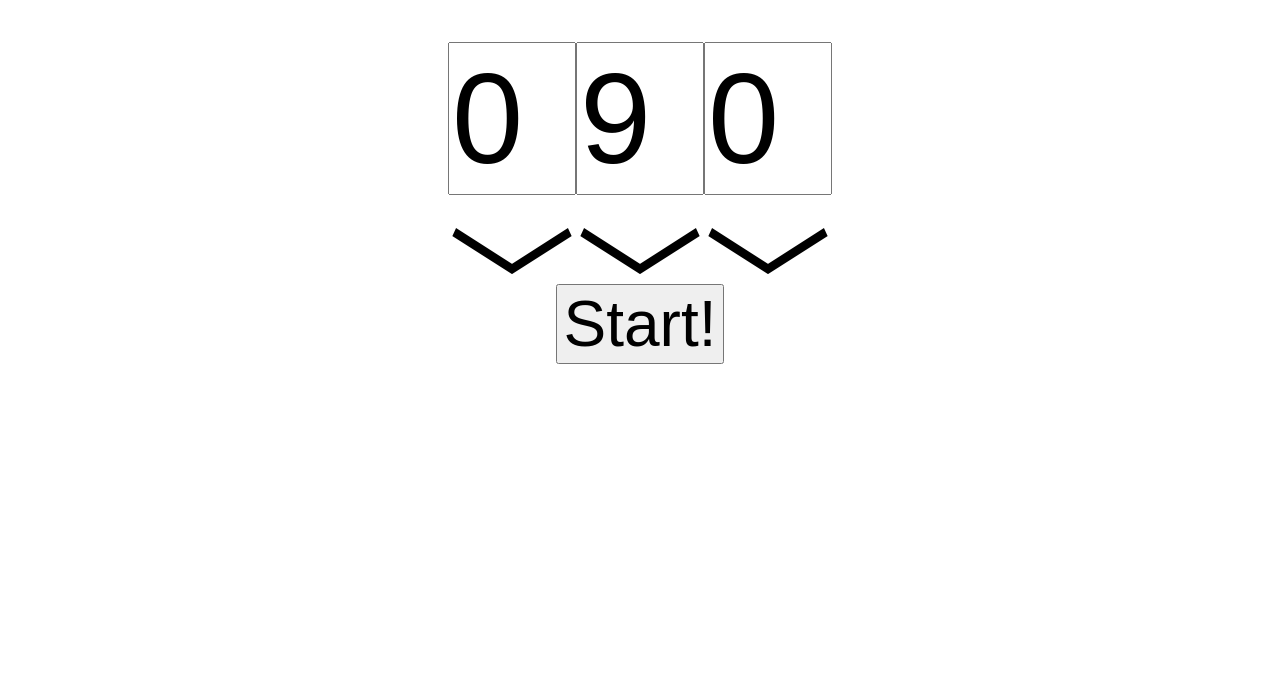
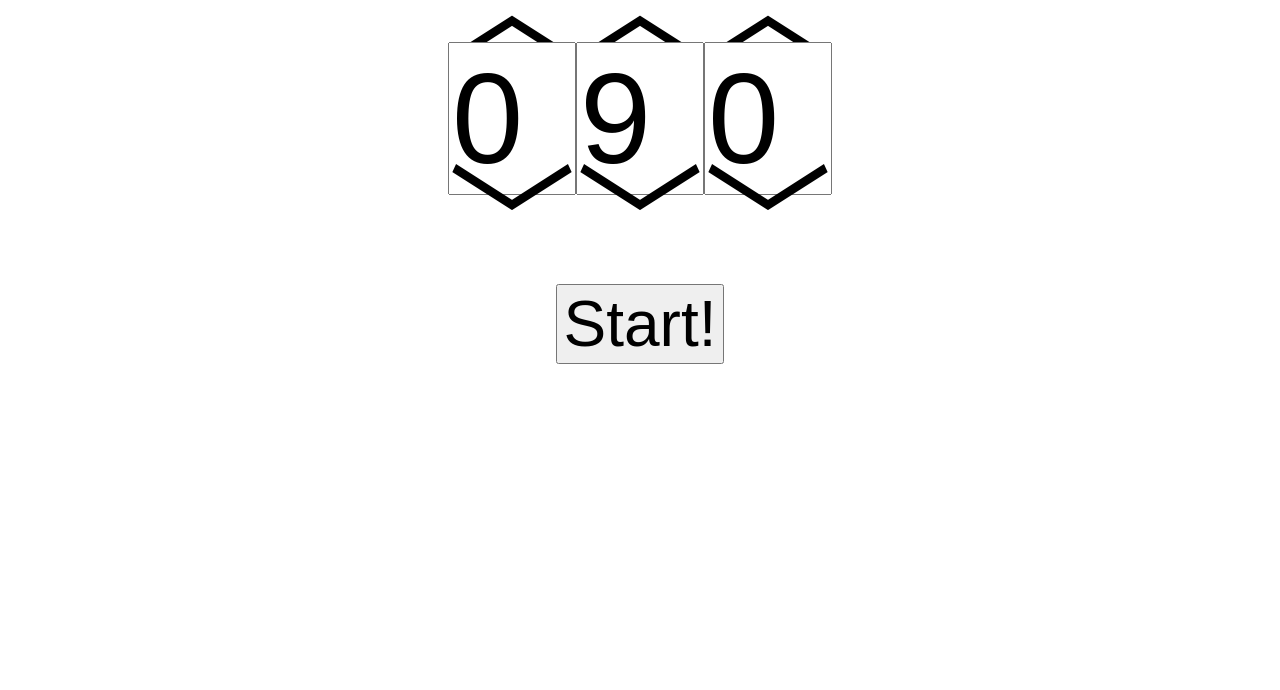
Before and after one commit to asl97/Bingo, a plain HTML site: page index.html in a window 1280 px wide. Shown: the part 110-800 px from the top of the page. Drawn offline with Linux system fonts and the light colour scheme.

Commit message:
Update index.html

```diff
--- a/index.html
+++ b/index.html
@@ -67,12 +67,10 @@
         }
         .number_input_icon_top {
             line-height: 0.5;
-            transform: translateY(-0.5em);
             margin: 0;
         }
         .number_input_icon_bottom {
             line-height: 0.5;
-            transform: translateY(0.5em);
             margin: 0;
         }
         .number_input {
```
